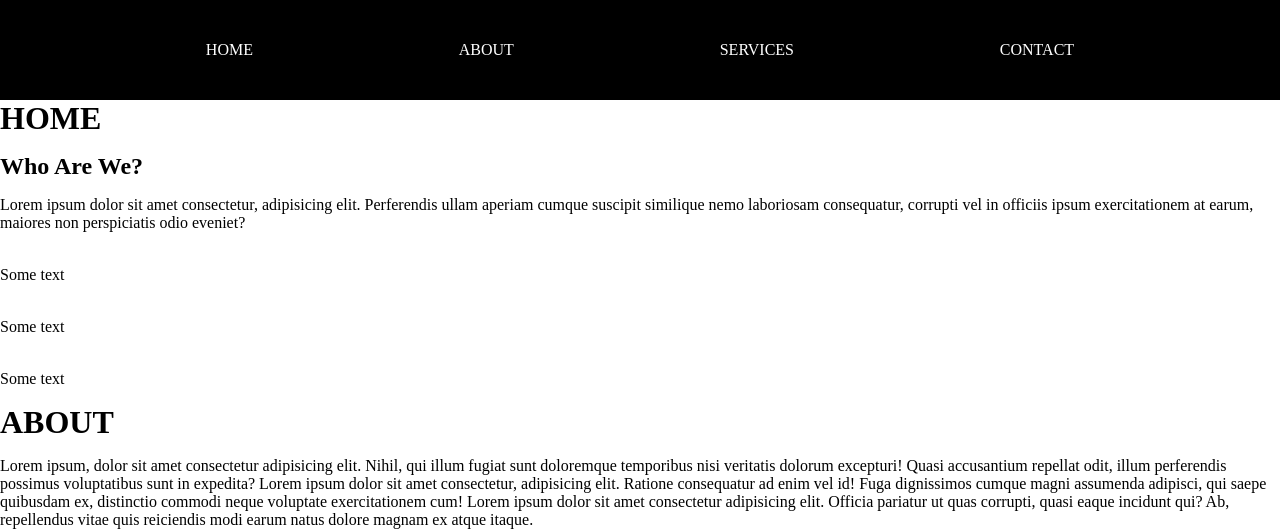
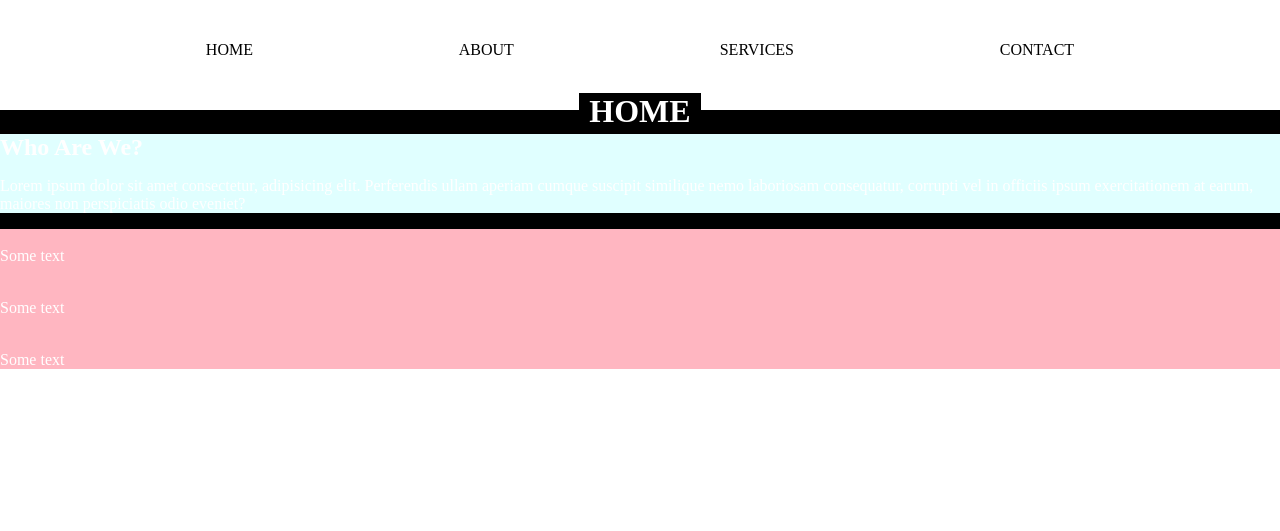
Before and after one commit to Hannah-Mayorga/homeworkTwoN315, a website with bundled scripts: page index.html in a window 1280 px wide. Shown: the top 531 px of the page. Built offline with nearby package versions, Linux system fonts and the light colour scheme.

Commit message:
home css, some of it not all

```diff
--- a/index.html
+++ b/index.html
@@ -19,7 +19,9 @@
     </nav>
     <div id="app">
         <div class="home">
-            <h1>HOME</h1>
+            <div class="title">
+                <h1><span>HOME</span></h1>
+            </div>
             <div class="banner">
 
             </div>
--- a/scss/home.scss
+++ b/scss/home.scss
@@ -0,0 +1,31 @@
+.home {
+    height: 100%;
+    background-color: black;
+    .title {
+        h1 {
+            width: 100%;
+            text-align: center;
+            border-bottom: 1px solid #000;
+            line-height: 0.1em;
+            margin: 10px 0 20px;
+         }
+
+         h1 span {
+             background: black;
+             padding:0 10px;
+
+         }
+    }
+    .banner {
+        height: 50%;
+        background-color: lightcoral;
+    }
+    .small-desc {
+        height: 50%;
+        background-color: lightcyan;
+    }
+    .circle-imgs {
+        height: 100%;
+        background-color: lightpink;
+    }
+}
--- a/scss/nav.scss
+++ b/scss/nav.scss
@@ -1,11 +1,11 @@
 nav {
     height: 100px;
-    background-color: black;
+    background-color: white;
     display: flex;
     justify-content: space-evenly;
     align-items: center;
     a {
-        color: white;
+        color: black;
         text-decoration: none;
     }
 }
--- a/scss/structure.scss
+++ b/scss/structure.scss
@@ -7,5 +7,6 @@ html, body {
  height: 100%
 }
 h1, h2, h3, h4, h5, h6, p {
- margin-bottom: 16px
+ margin-bottom: 16px;
+ color: white;
 }
```
Also changed, not shown: css/styles.css, images/ee9543cf64afabad17203865dcd10200.jpg (added), 1 other file.
